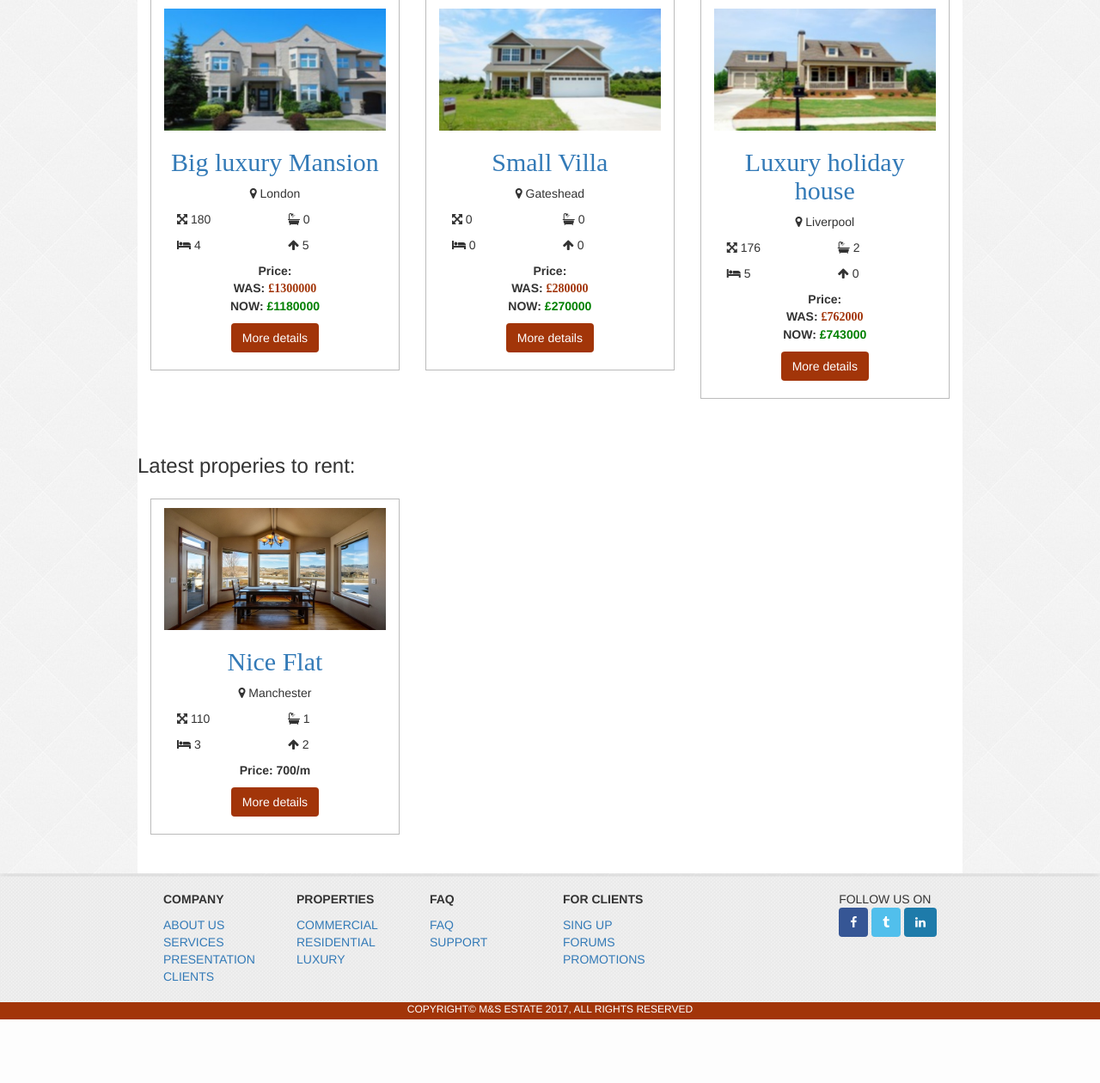
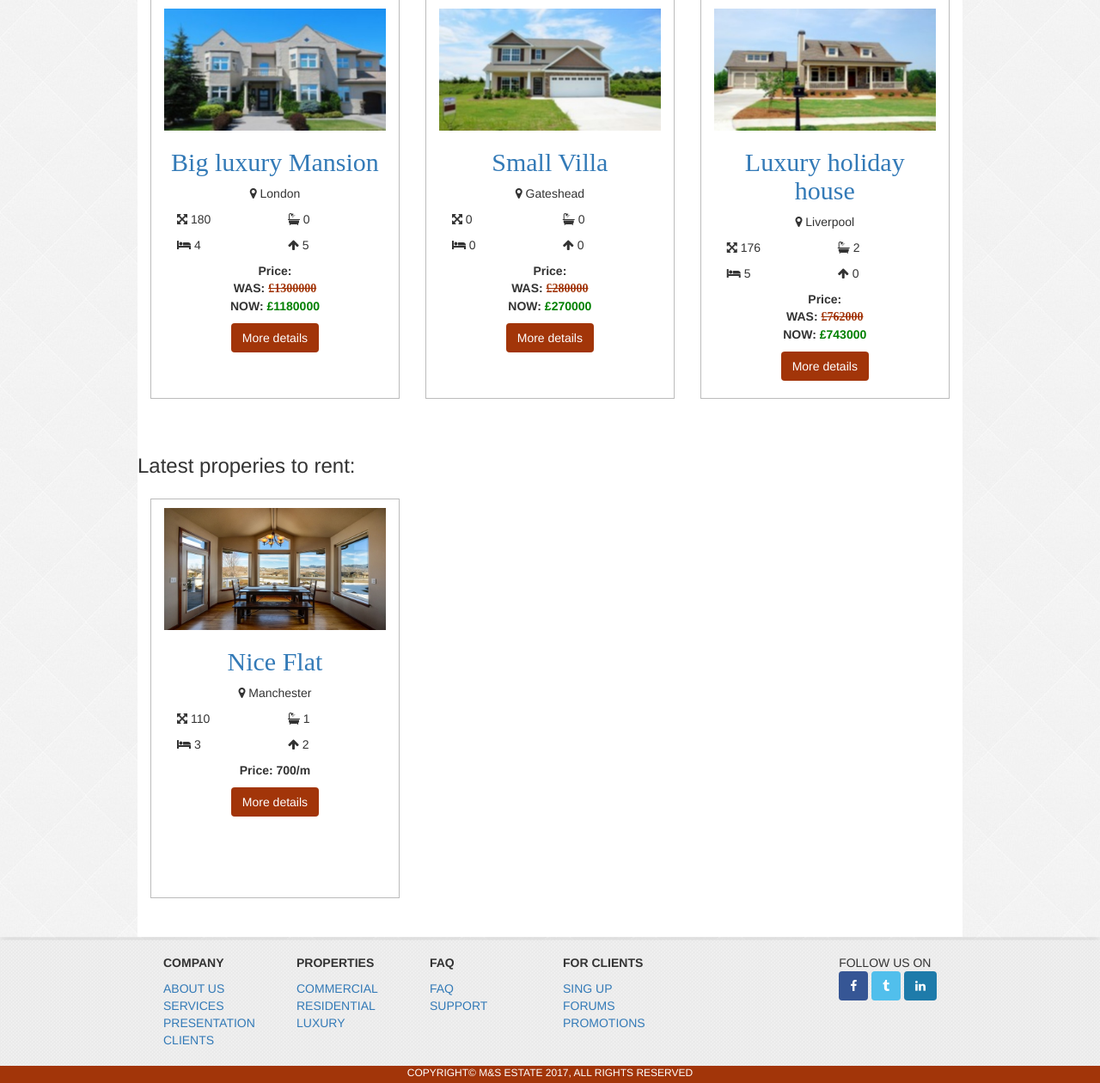
Before and after one commit to schaulcode/estate, a PHP site: page /Activity/ in a window 1280 px wide. Shown: the part 1369-2629 px from the top of the page at 86% size. Before the commit the page ends 2555 px from the top, so only its background shows below. Run offline with PHP 8.4, Linux system fonts and the light colour scheme; data comes from the database, SQL or seed files in the repository; some libraries are stand-ins or nearby versions.

Commit message:
item box fix - min-height set 465px

```diff
--- a/css/style.css
+++ b/css/style.css
@@ -163,6 +163,7 @@ aside a{
   padding: 10px 15px 20px 15px;
   margin: 15px;
   text-align: center;
+  min-height: 465px;
 }
 
 .btn-color{
@@ -173,7 +174,7 @@ aside a{
 }
 
 
-}
+
 .sale{
   text-decoration: line-through;
 }
```
